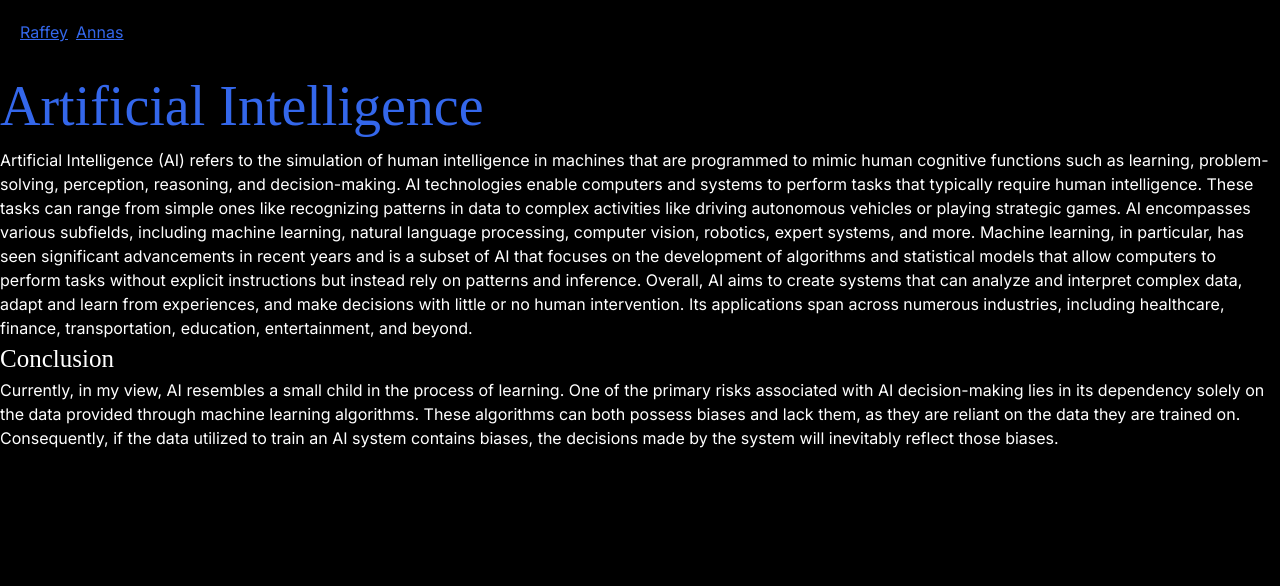
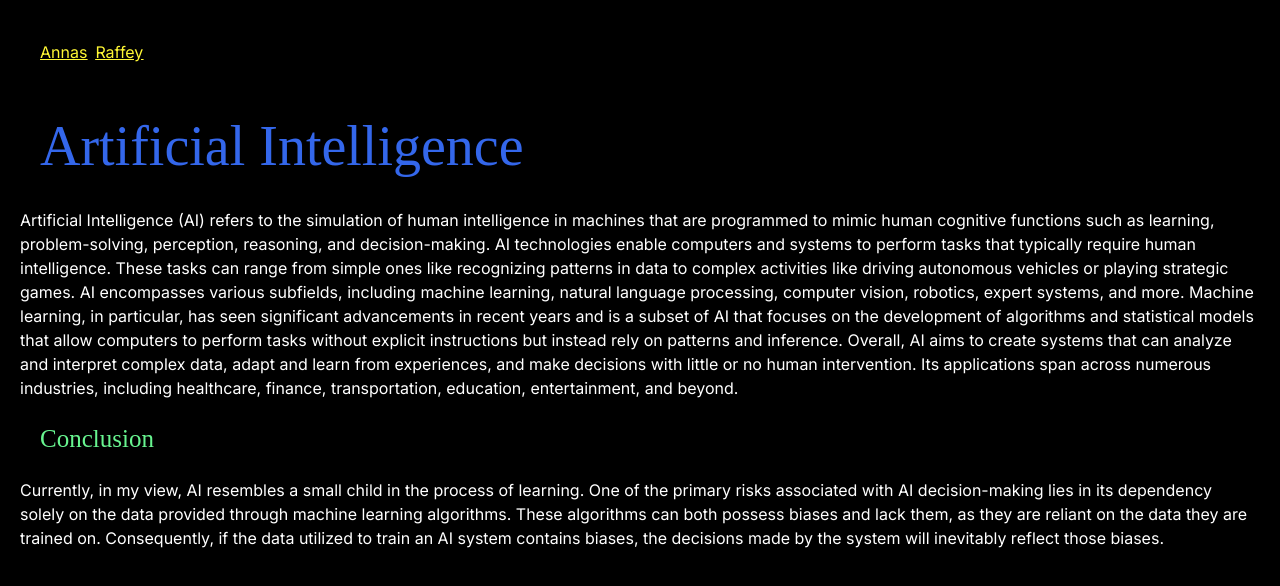
Before and after one commit to MuhammadRaffey/english-final-project, a Next.js app: page / in a window 1280 px wide. Shown: the top 586 px of the page. Built offline with nearby package versions, Linux system fonts and the light colour scheme.

Commit message:
updated styles a lil

```diff
--- a/src/app/annas/[name]/page.tsx
+++ b/src/app/annas/[name]/page.tsx
@@ -32,8 +32,8 @@ export default function Page({ params }: PageDetailType) {
     <div className="flex gap-3 flex-col p-5">
       <h1 className="font-bold">Title: {pageData.title}</h1>
       <p>{pageData.data}</p>
-      <footer>{pageData.presentedBy}</footer>
-      <div className="flex flex-col p-5 gap-2 text-blue underline">
+      <footer className="watermark">{pageData.presentedBy}</footer>
+      <div className="navig">
         <Link href={"/annas"}>Back to Annas</Link>
         <Link href={"/"}>Back to Home</Link>
       </div>
--- a/src/app/annas/page.tsx
+++ b/src/app/annas/page.tsx
@@ -5,15 +5,15 @@ const page = () => {
   let pageData = annas;
   return (
     <div className="flex gap-3 flex-col p-5">
-      <div className=" flex flex-row p-5 gap-2 text-blue underline">
+      <div className="navig">
         <Link href={"annas/huzaifa"}> Huzaifa</Link>
         <Link href={"annas/akash"}> Akash</Link>
         <Link href={"annas/rehan"}> Rehan</Link>
       </div>
       <h1 className="font-bold">Title: {pageData.title}</h1>
       <p>{pageData.data}</p>
-      <footer>{pageData.presentedBy}</footer>
-      <div className="flex flex-col p-5 gap-2 text-blue underline">
+      <footer className="watermark">{pageData.presentedBy}</footer>
+      <div className="navig">
         <Link href={"/"}>Back to Home</Link>
       </div>
     </div>
--- a/src/app/globals.css
+++ b/src/app/globals.css
@@ -54,3 +54,10 @@ body {
     text-wrap: balance;
   }
 }
+
+.navig {
+  @apply flex flex-row p-5 gap-2 text-yellow underline;
+}
+.watermark {
+  @apply text-lb p-5;
+}
--- a/src/app/page.tsx
+++ b/src/app/page.tsx
@@ -2,12 +2,12 @@ import React from "react";
 import Link from "next/link";
 const Home = () => {
   return (
-    <div>
-      <div className=" flex flex-row p-5 gap-2 text-blue underline">
+    <div className="p-5">
+      <nav className=" navig">
+        <Link href={"/annas"}> Annas</Link>
         <Link href={"/raffey"}> Raffey</Link>
-        <Link href={"/annas"}> Annas</Link>
-      </div>
-      <h1>Artificial Intelligence</h1>
+      </nav>
+      <h1 className="p-5">Artificial Intelligence</h1>
       <p>
         Artificial Intelligence (AI) refers to the simulation of human
         intelligence in machines that are programmed to mimic human cognitive
@@ -29,7 +29,7 @@ const Home = () => {
         transportation, education, entertainment, and beyond.
       </p>
       <footer>
-        <h2>Conclusion</h2>
+        <h2 className="text-green p-5">Conclusion</h2>
         Currently, in my view, AI resembles a small child in the process of
         learning. One of the primary risks associated with AI decision-making
         lies in its dependency solely on the data provided through machine
--- a/src/app/raffey/[name]/page.tsx
+++ b/src/app/raffey/[name]/page.tsx
@@ -37,8 +37,8 @@ export default function Page({ params }: PageDetailType) {
     <div className="flex gap-3 flex-col p-5">
       <h1 className="font-bold">Title: {pageData.title}</h1>
       <p>{pageData.data}</p>
-      <footer>{pageData.presentedBy}</footer>
-      <div className="flex flex-col p-5 gap-2 text-blue underline">
+      <footer className="watermark">{pageData.presentedBy}</footer>
+      <div className="navig">
         <Link href={"/raffey"}>Back to Raffey</Link>
         <Link href={"/"}>Back to Home</Link>
       </div>
--- a/src/app/raffey/page.tsx
+++ b/src/app/raffey/page.tsx
@@ -5,15 +5,15 @@ const page = () => {
   let pageData = raffey;
   return (
     <div className="flex gap-3 flex-col p-5">
-      <div className=" flex flex-row p-5 gap-2 text-blue underline">
+      <div className="navig">
         <Link href={"raffey/talha"}> Talha</Link>
         <Link href={"raffey/zain"}> Zain</Link>
         <Link href={"raffey/atif"}> Atif</Link>
       </div>
       <h1 className="font-bold">Title: {pageData.title}</h1>
       <p>{pageData.data}</p>
-      <footer>{pageData.presentedBy}</footer>
-      <div className="flex flex-col p-5 gap-2 text-blue underline">
+      <footer className="watermark">{pageData.presentedBy}</footer>
+      <div className="navig">
         <Link href={"/"}>Back to Home</Link>
       </div>
     </div>
--- a/tailwind.config.ts
+++ b/tailwind.config.ts
@@ -9,7 +9,7 @@ const config: Config = {
   theme: {
     colors: {
       black: "#191A19",
-      lb: "#282829",
+      lb: "#4287f5",
       blue: "#3467Eb",
       yellow: "#FFF734",
       green: "#68F590",
```
